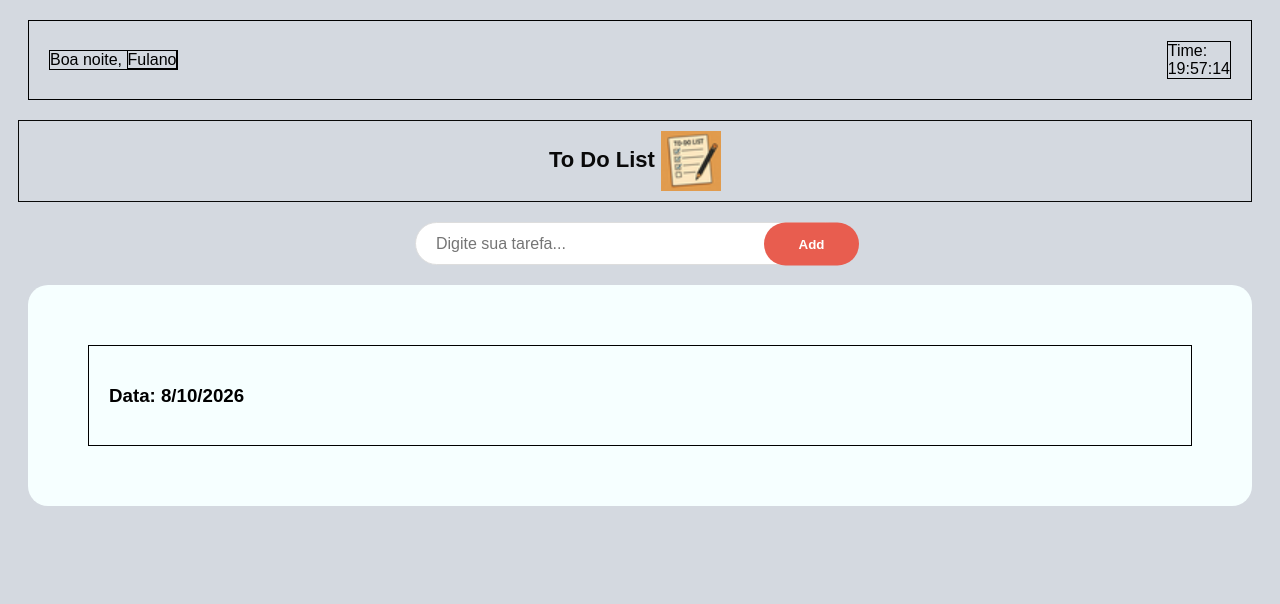
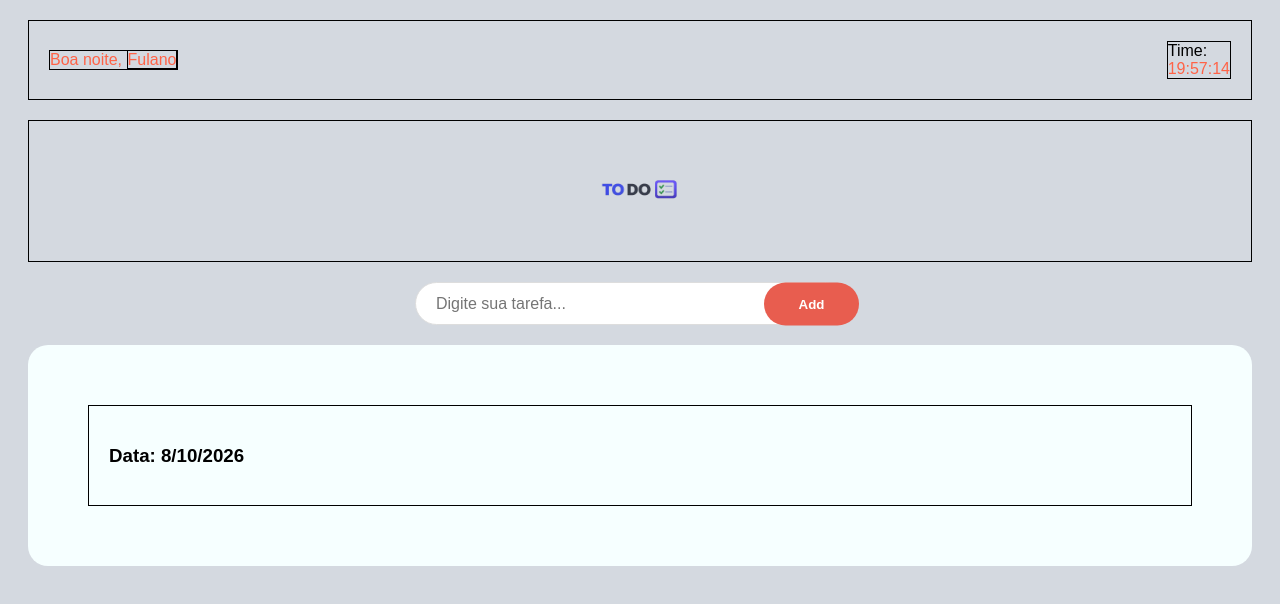
Before and after one commit to Edmiranda099/ToDo, a plain HTML site: page index.html in a window 1280 px wide. Drawn offline with Linux system fonts and the light colour scheme.

Commit message:
AlteracaoNoLogo

```diff
--- a/index.html
+++ b/index.html
@@ -6,7 +6,8 @@
     <title>To Do Com JS</title>
     <link rel="stylesheet" href="style.css">
     <script src="script.js" defer></script>
-</head>
+    <link
+  rel="stylesheet" href="https://cdnjs.cloudflare.com/ajax/libs/font-awesome/6.5.2/css/all.min.css"></head>
 <body>
     <header class="cabecalho">
             <span id="saudacao">,
@@ -19,8 +20,7 @@
     </header>
 
 <div id="tituloToDo" >
-    <span >To Do List</span>
-    <img src="Img/baixados_40x40.png" alt="icone de lista de tarefas" >
+    <img src="Img/Designer.png" alt="icone de lista de tarefas" id="logo">
 </div>
 
         <form class="form-tarefa">
--- a/script.js
+++ b/script.js
@@ -56,7 +56,7 @@ btnAdicionar.addEventListener("click", () => { //addEventListener -> Adiciona um
     tarefa.innerHTML = `
     <input type="checkbox">
     <label>${texto}</label>
-    <button class="excluir">🗑️</button>
+    <button class="excluir"><i class="fa-solid fa-trash"></i></button>
     `;
 
     tarefa.querySelector(".excluir").addEventListener("click" , () => {
--- a/style.css
+++ b/style.css
@@ -6,7 +6,7 @@
     text-align: center;
 }-->*/
 body {
-    font-family: Arial, Helvetica, sans-serif;
+    font-family: 'Poppins', sans-serif;
     background-color: #d4d9e0;
 }
 .cabecalho {
@@ -21,11 +21,13 @@ body {
 }
 
 #saudacao {
-    border: solid 1px;
+    border: solid 1px black;
+    color:tomato;
 
 }
 #nome-usuario {
-    border: solid 1px;
+    border: solid 1px black;
+
 }
 
 main {
@@ -38,21 +40,22 @@ main {
 
 #tituloToDo {
     border: solid 1px;
-    padding: 10px;
+    padding: 20px;
     margin: 20px;
     margin-bottom: 10px;
+    height: 100px;
     text-align: center;
-    flex: 1;
-    margin-left: 10px;
-    text-align: center;
-    font-weight: bold;
-    font-size: 22px;
-    color: #090909;
+}
+
+#logo {
+    height: 120px;
+    width: auto;
+    max-width: 100%;
 }
 
 #tituloToDo img{
-    width: 60px;
-    height: 60px;
+    width: 100%;
+    height: 100px;
     vertical-align: middle;
     object-fit: contain;
 }
@@ -92,6 +95,7 @@ section {
     display: flex;
     justify-content: flex-end;
     align-items: center;
+    color: tomato;
 }
 
 /*
@@ -218,5 +222,5 @@ background-color: #d98b8b;
     top: 50%;
     left: 50%;
 
-    transform: translate(-50%, -55%);
+    transform: translate(-55%, -55%);
 }
```
Also changed, not shown: Img/Designer.png (added).
